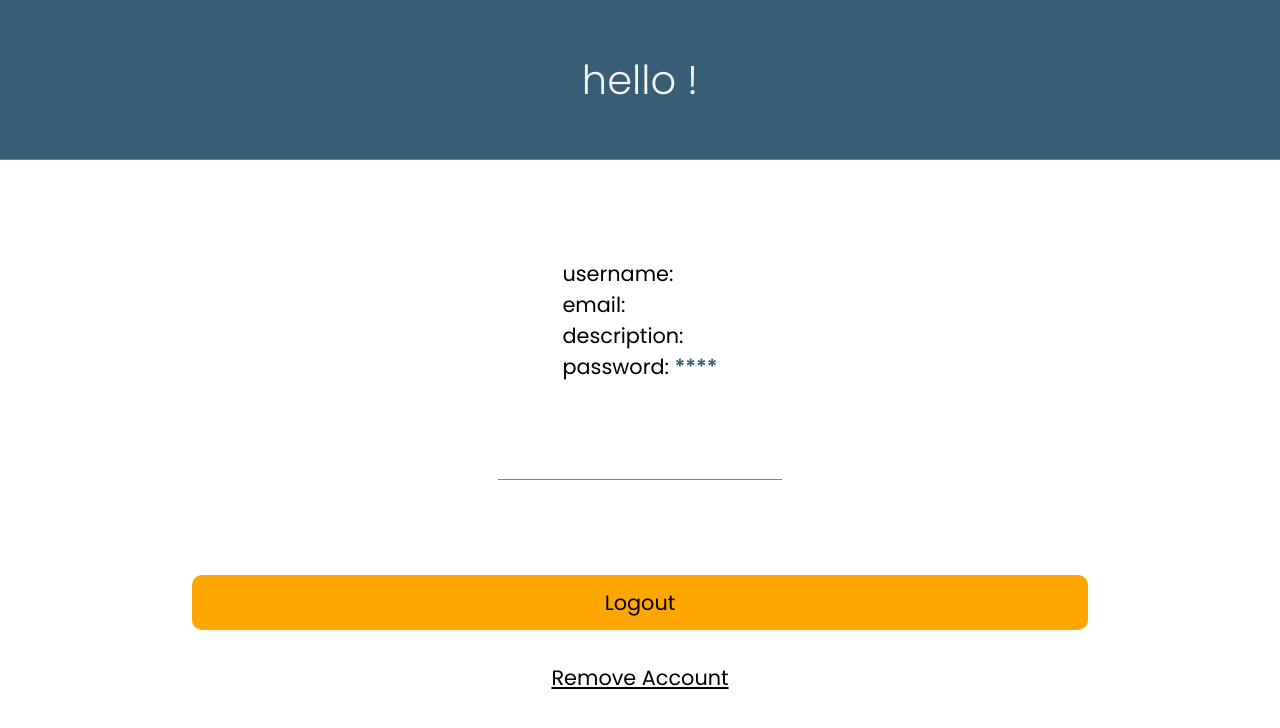
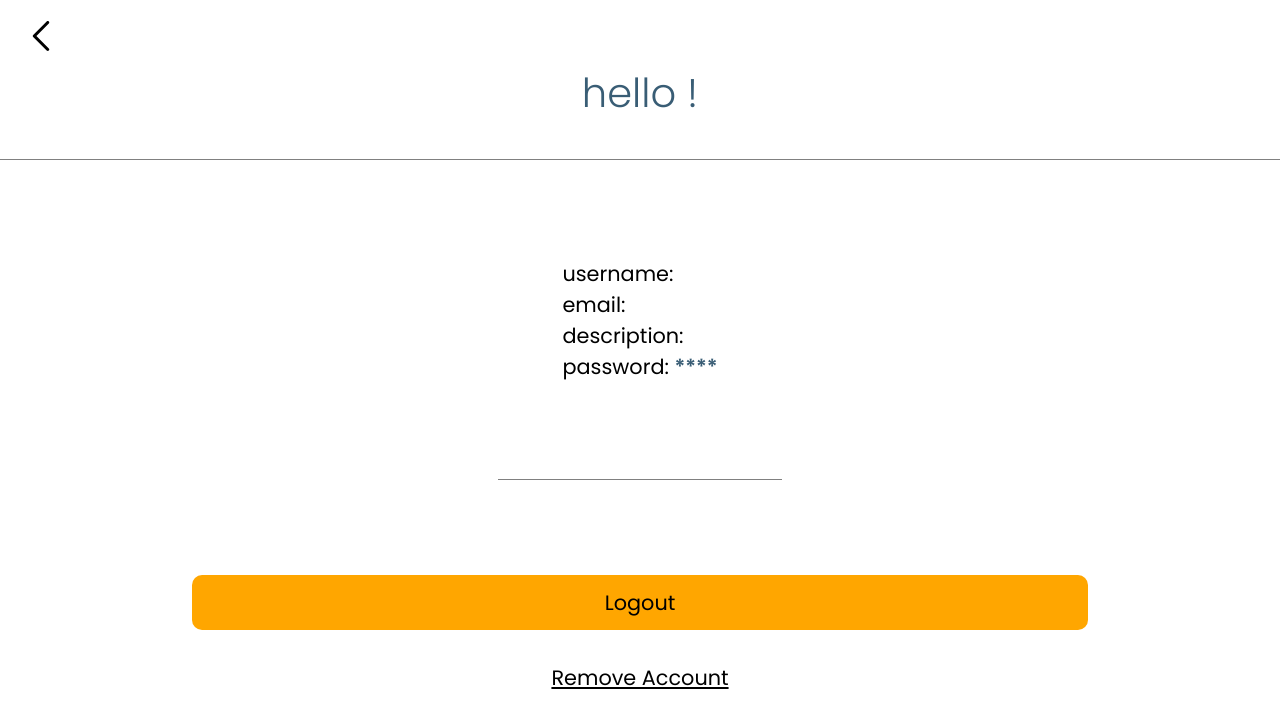
Before and after one commit to atrykp/chat-app-client, a React (Create React App) app: page /user in a window 1280 px wide. Shown: the top 728 px of the page. Built offline with nearby package versions, Linux system fonts and the light colour scheme.

Commit message:
add useLogout hook and add changes in user screen

```diff
--- a/src/Screen/ChatScreen/ChatScreen.tsx
+++ b/src/Screen/ChatScreen/ChatScreen.tsx
@@ -9,6 +9,7 @@ import { useCallback, useEffect, useRef, useState } from "react";
 import { useAxios } from "../../hooks/useAxios";
 import { Socket } from "dgram";
 import { removeUser } from "../../store/slices/userSlice";
+import { useLogout } from "../../hooks/useLogout";
 
 type Inputs = {
   textInput: string;
@@ -36,6 +37,7 @@ const ChatScreen = ({ socket }: IChatScreen) => {
   );
   const { authAxiosGet, authAxiosPost } = useAxios(userInfo.token);
   const history = useHistory();
+  const logout = useLogout();
 
   const getChat = async (token: string, id: string) => {
     const { data } = await authAxiosGet(`http://localhost:5000/message/${id}`);
@@ -117,8 +119,7 @@ const ChatScreen = ({ socket }: IChatScreen) => {
 
   useEffect(() => {
     if (isError) {
-      dispatch(removeUser());
-      history.push("/");
+      logout();
     }
   }, [isError, dispatch, history]);
 
--- a/src/Screen/ContactsScreen/ContactsScreen.tsx
+++ b/src/Screen/ContactsScreen/ContactsScreen.tsx
@@ -2,10 +2,10 @@ import { FormEvent, useRef, useState } from "react";
 import { useHistory } from "react-router";
 import ListElement from "../../components/ListElement/ListElement";
 import NavBar from "../../components/NavBar/NavBar";
-import { useAppDispatch, useAppSelector } from "../../hooks/redux-hooks";
+import { useAppSelector } from "../../hooks/redux-hooks";
 import { useAxios } from "../../hooks/useAxios";
+import { useLogout } from "../../hooks/useLogout";
 import profile from "../../images/profile.jpg";
-import { removeUser } from "../../store/slices/userSlice";
 import ListTemplate from "../../Template/ListTemplate/ListTemplate";
 
 import "./ContactsScreen.scss";
@@ -23,7 +23,7 @@ const ContactsScreen = () => {
   const { authAxiosGet, authAxiosPost } = useAxios(userInfo.token);
   const [usersList, setUsersList] = useState<IUserElement[]>([]);
   const history = useHistory();
-  const dispatch = useAppDispatch();
+  const logout = useLogout();
 
   const handleSearch = async (e: FormEvent<HTMLButtonElement>) => {
     e.preventDefault();
@@ -56,8 +56,7 @@ const ContactsScreen = () => {
         setUsersList([]);
       }
     } catch (error) {
-      dispatch(removeUser());
-      history.push("/");
+      logout();
     }
   };
   const closeSearch = () => {
--- a/src/Screen/ConversationScreen/ConversationScreen.tsx
+++ b/src/Screen/ConversationScreen/ConversationScreen.tsx
@@ -6,7 +6,7 @@ import { useCallback, useEffect } from "react";
 import { IListElement } from "../../components/ListElement/ListElement";
 import { useAxios } from "../../hooks/useAxios";
 import { useHistory } from "react-router";
-import { removeUser } from "../../store/slices/userSlice";
+import { useLogout } from "../../hooks/useLogout";
 
 const ConversationScreen = () => {
   const dispatch = useAppDispatch();
@@ -16,6 +16,7 @@ const ConversationScreen = () => {
     getConversations()
   );
   const { authAxiosGet } = useAxios(userInfo.token);
+  const logout = useLogout();
 
   const getConversations = useCallback(async () => {
     const { data } = await authAxiosGet("http://localhost:5000/conversations");
@@ -34,7 +35,6 @@ const ConversationScreen = () => {
           username: data.user.username,
           text: data.user.description,
           img: data.user.profilePicture,
-          key: data.user.username,
           _id: data.user._id,
           conversationId: element._id,
         };
@@ -48,10 +48,9 @@ const ConversationScreen = () => {
 
   useEffect(() => {
     if (isError) {
-      dispatch(removeUser());
-      history.push("/");
+      logout();
     }
-  }, [isError, dispatch, history]);
+  }, [isError, logout]);
 
   return (
     <div>
--- a/src/Screen/UserScreen/UserScreen.scss
+++ b/src/Screen/UserScreen/UserScreen.scss
@@ -8,19 +8,20 @@
 }
 .user-screen-header {
   width: 100%;
-  background-color: #395d75;
   align-self: flex-start;
   display: flex;
   align-items: center;
   justify-content: center;
   border-bottom: 1px solid gray;
   height: 100%;
+  border-bottom: 1px solid gray;
 }
 .user-screen-header p {
-  color: whitesmoke;
+  color: #395d75;
   font-size: 2.5rem;
   text-align: center;
   font-weight: lighter;
+  padding-top: 26px;
 }
 .user-screen-data {
   height: 100%;
@@ -44,3 +45,16 @@
   background-color: transparent;
   text-decoration: underline;
 }
+
+.user-screen-backBtn {
+  position: absolute;
+  top: 2%;
+  left: 2%;
+  height: 40px;
+  width: 30px;
+  background-color: transparent;
+  background-image: url("../../images/back.svg");
+  background-position: center;
+  background-repeat: no-repeat;
+  border: none;
+}
--- a/src/Screen/UserScreen/UserScreen.tsx
+++ b/src/Screen/UserScreen/UserScreen.tsx
@@ -1,15 +1,21 @@
 import { useHistory } from "react-router";
 import Button from "../../components/Button";
 import { useAppSelector } from "../../hooks/redux-hooks";
+import { useLogout } from "../../hooks/useLogout";
 import "./UserScreen.scss";
 
 const UserScreen = () => {
   const userInfo = useAppSelector((state) => state.user);
   const history = useHistory();
+  const logout = useLogout();
   return (
     <div className="user-screen-wrapper">
       <div className="user-screen-header">
         <p>hello {userInfo.username}!</p>
+        <button
+          className="user-screen-backBtn"
+          onClick={() => history.goBack()}
+        ></button>
       </div>
       <div className="user-screen-data">
         <p>
@@ -26,7 +32,7 @@ const UserScreen = () => {
         </p>
       </div>
       <div className="user-screen-buttons">
-        <Button>Logout</Button>
+        <Button callback={() => logout()}>Logout</Button>
         <Button styles="user-screen-remove">Remove Account</Button>
       </div>
     </div>
--- /dev/null
+++ b/src/hooks/useLogout.ts
@@ -0,0 +1,14 @@
+import { useHistory } from "react-router";
+import { removeUser } from "../store/slices/userSlice";
+import { useAppDispatch } from "./redux-hooks";
+
+export const useLogout = () => {
+  const history = useHistory();
+  const dispatch = useAppDispatch();
+
+  const logout = () => {
+    dispatch(removeUser());
+    history.push("/");
+  };
+  return logout;
+};
```
Also changed, not shown: src/images/back.svg (added).
